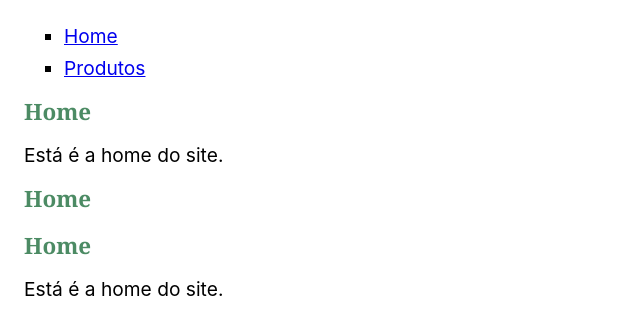
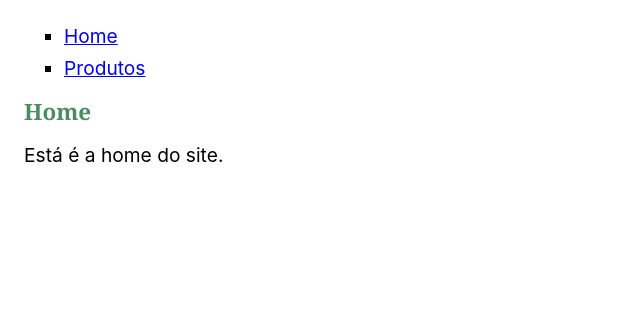
Before and after one commit to LucasCBar/Pratica-React, a React (Vite) app in the folder codigo/: page / in a window 1280 px wide. Shown: the top 334 px of the page, without its empty margins (0-640 px from the left). Built offline with nearby package versions, Linux system fonts and the light colour scheme; the HTML template or start-up script is replaced by a standard one.

Commit message:
Update Home.jsx

```diff
--- a/codigo/src/Home.jsx
+++ b/codigo/src/Home.jsx
@@ -3,14 +3,6 @@ import Titulo from './Titulo'
 
 const Home = () => {
   return <section>
-<Titulo texto="Home" />
-    <p> Está é a home do site. </p>
-    <Titulo texto="Home" />
-
-
-
-
-
     <Titulo texto="Home" />
     <p> Está é a home do site. </p>
   </section>
```
